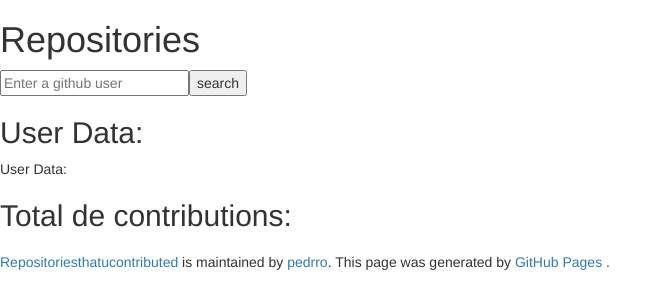
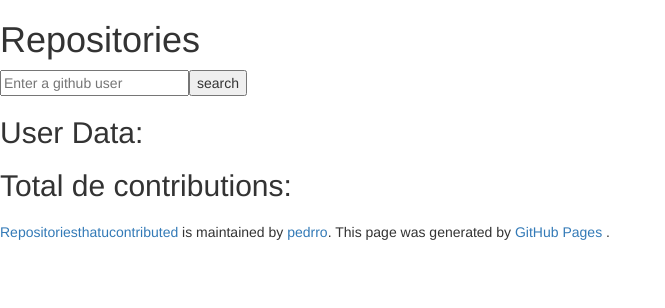
Before and after one commit to pedrro/RepositoriesThatUContributed, a website: page index.html in a window 1280 px wide. Shown: the whole page, without its empty margins (0-665 px from the left). Drawn offline with Linux system fonts and the light colour scheme.

Commit message:
removing wrong string

```diff
--- a/index.html
+++ b/index.html
@@ -25,7 +25,7 @@
   </div>
 </form>
    <h2>User Data:</h2>
-   <div><p>{{userData}}</p>User Data:</div>
+   <div><p>{{userData}}</p></div>
     <h2>Total de contributions: {{userRepositories.total_count}}</h2>
     <ul class="list-group">
           <li class="list-group-item" ng-repeat="repositories in userRepositories">
```
